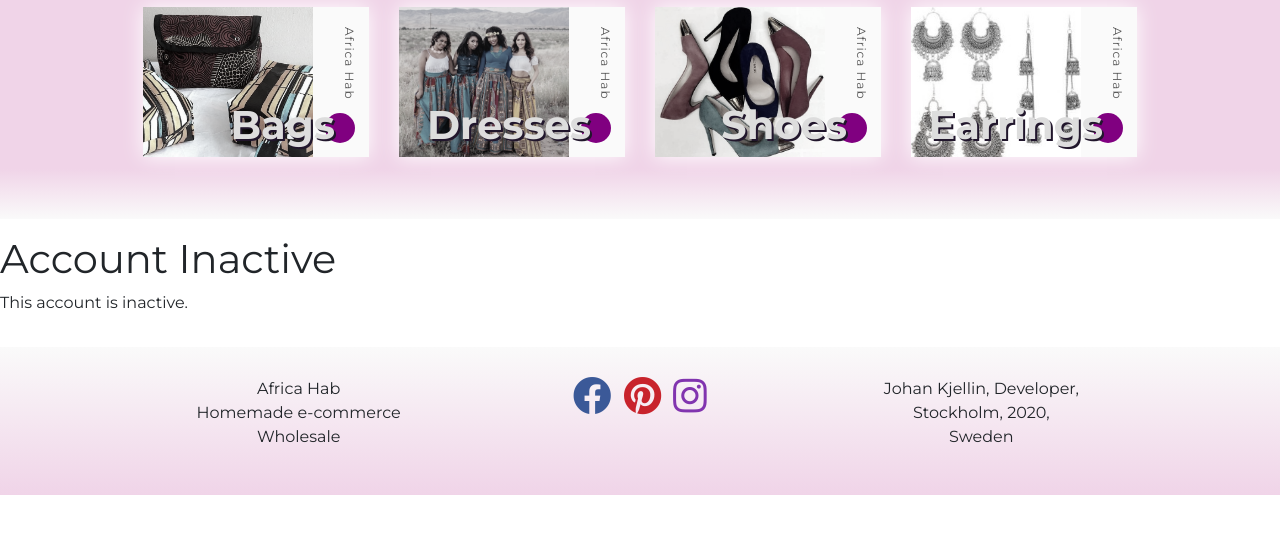
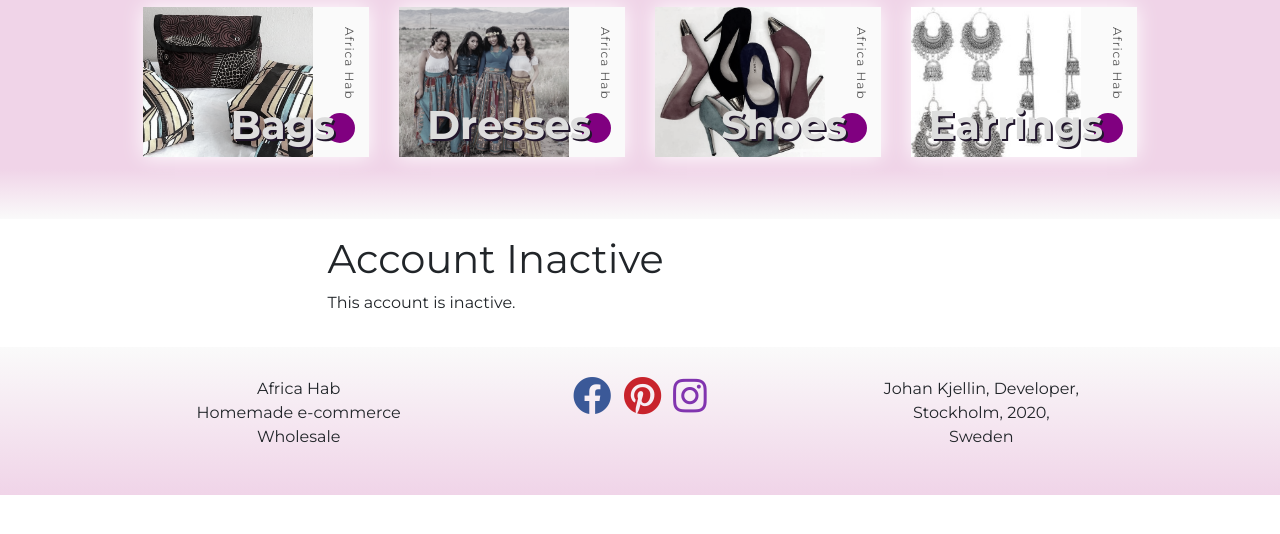
Before and after one commit to Voggastur/full-stack-framework-project, a Django app: a page that uses templates/allauth/account/account_inactive.html in a window 1280 px wide. Shown: the part 189-723 px from the top of the page. Run offline with Django 3.2, Linux system fonts and the light colour scheme; some libraries are stand-ins or nearby versions.

Commit message:
added centred bootstrap column for several allauth templates

```diff
--- a/templates/allauth/account/account_inactive.html
+++ b/templates/allauth/account/account_inactive.html
@@ -5,7 +5,11 @@
 {% block head_title %}{% trans "Account Inactive" %}{% endblock %}
 
 {% block content %}
+<div class="row">
+<div class="col-8 offset-2 col-lg-6 offset-lg-3">
 <h1>{% trans "Account Inactive" %}</h1>
 
 <p>{% trans "This account is inactive." %}</p>
+</div>
+</div>
 {% endblock %}
--- a/templates/allauth/account/password_change.html
+++ b/templates/allauth/account/password_change.html
@@ -5,6 +5,8 @@
 {% block head_title %}{% trans "Change Password" %}{% endblock %}
 
 {% block content %}
+<div class="row">
+<div class="col-8 offset-2 col-lg-6 offset-lg-3">
     <h1>{% trans "Change Password" %}</h1>
 
     <form method="POST" action="{% url 'account_change_password' %}" class="password_change">
@@ -12,4 +14,6 @@
         {{ form.as_p }}
         <button type="submit" name="action">{% trans "Change Password" %}</button>
     </form>
+</div>
+</div>
 {% endblock %}
--- a/templates/allauth/account/password_reset_done.html
+++ b/templates/allauth/account/password_reset_done.html
@@ -6,6 +6,8 @@
 {% block head_title %}{% trans "Password Reset" %}{% endblock %}
 
 {% block content %}
+<div class="row">
+<div class="col-8 offset-2 col-lg-6 offset-lg-3">
     <h1>{% trans "Password Reset" %}</h1>
 
     {% if user.is_authenticated %}
@@ -13,4 +15,6 @@
     {% endif %}
 
     <p>{% blocktrans %}We have sent you an e-mail. Please contact us if you do not receive it within a few minutes.{% endblocktrans %}</p>
+</div>
+</div>
 {% endblock %}
--- a/templates/allauth/account/password_reset_from_key.html
+++ b/templates/allauth/account/password_reset_from_key.html
@@ -4,6 +4,8 @@
 {% block head_title %}{% trans "Change Password" %}{% endblock %}
 
 {% block content %}
+<div class="row">
+<div class="col-8 offset-2 col-lg-6 offset-lg-3">
     <h1>{% if token_fail %}{% trans "Bad Token" %}{% else %}{% trans "Change Password" %}{% endif %}</h1>
 
     {% if token_fail %}
@@ -20,4 +22,6 @@
             <p>{% trans 'Your password is now changed.' %}</p>
         {% endif %}
     {% endif %}
+</div>
+</div>
 {% endblock %}
--- a/templates/allauth/account/password_reset_from_key_done.html
+++ b/templates/allauth/account/password_reset_from_key_done.html
@@ -4,6 +4,10 @@
 {% block head_title %}{% trans "Change Password" %}{% endblock %}
 
 {% block content %}
+<div class="row">
+<div class="col-8 offset-2 col-lg-6 offset-lg-3">
     <h1>{% trans "Change Password" %}</h1>
     <p>{% trans 'Your password is now changed.' %}</p>
+</div>
+</div>
 {% endblock %}
```
